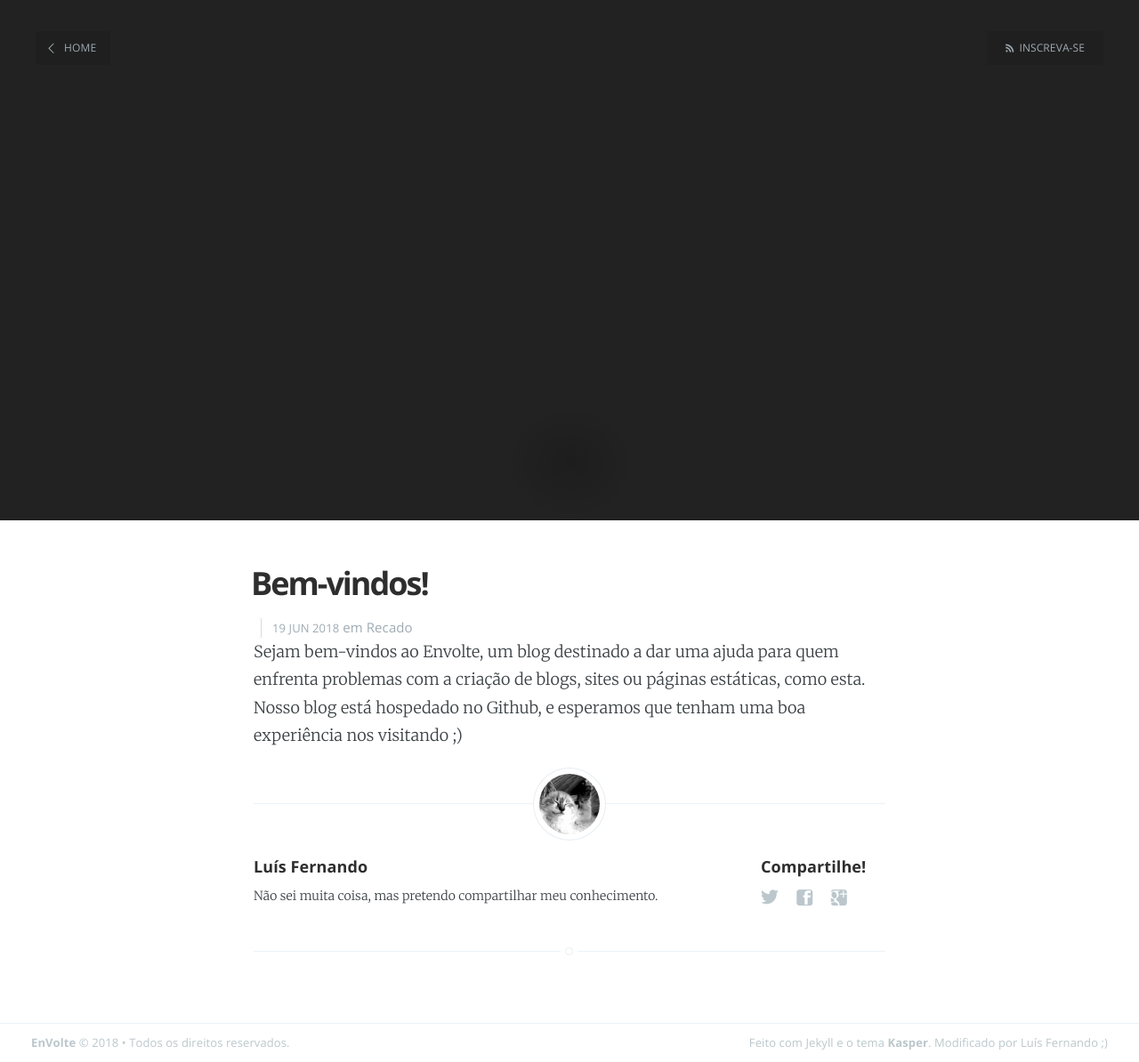
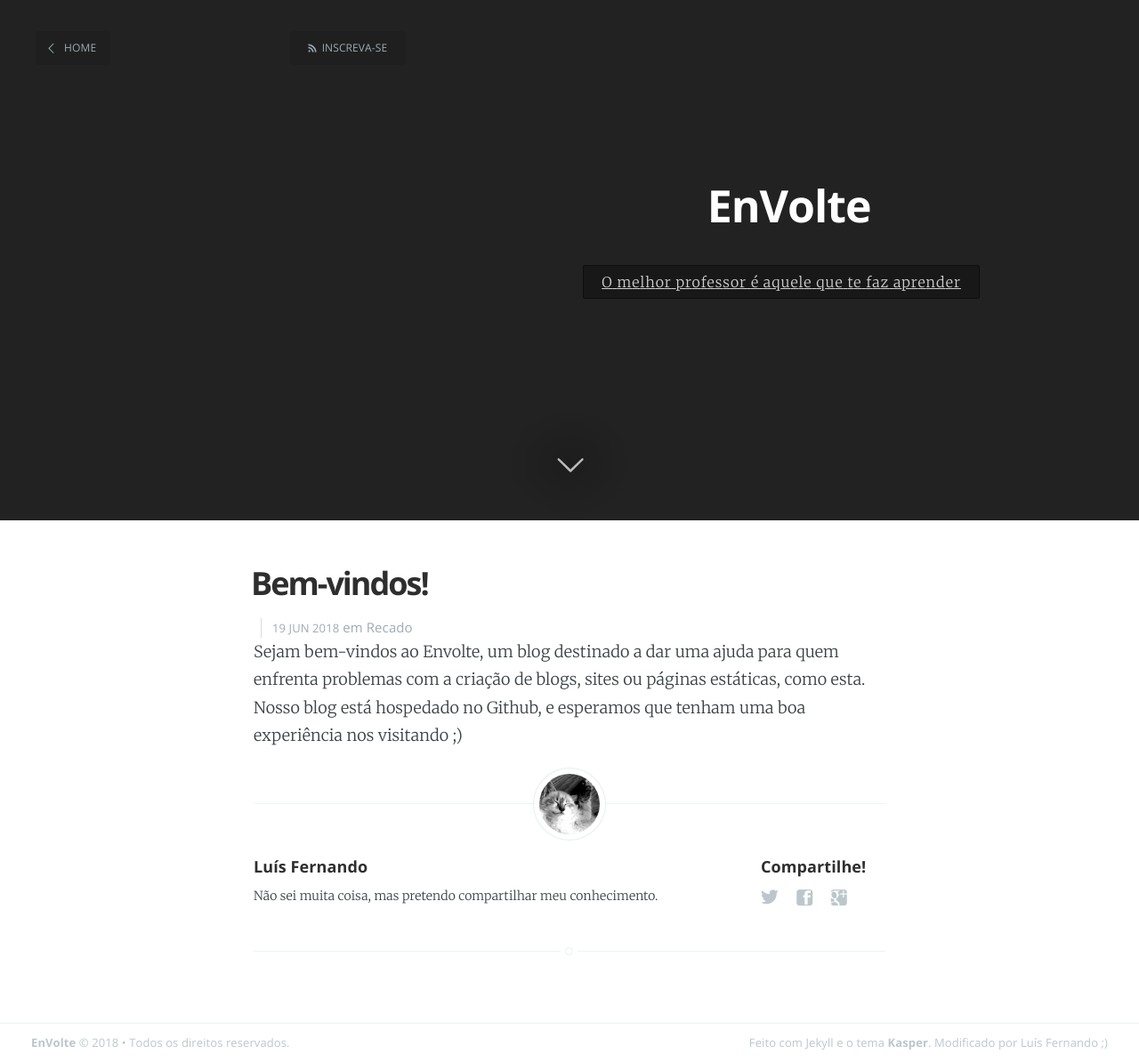
Before and after one commit to EnVolte/envolte.github.io, a Jekyll site: the page built from _posts/2018-06-19-bem-vindos.markdown, in a window 1280 px wide. Shown: the whole page at 89% size. Built offline with Jekyll 4.4.1, drawn with Linux system fonts in a browser that asks for light colours.

Commit message:
Update post.html

```diff
--- a/_layouts/post.html
+++ b/_layouts/post.html
@@ -1,8 +1,8 @@
 ---
 layout: default
+cover: assets/images/blogcapa4.png
 disqus: false
 archive: false
-cover: assets/images/blogcapa4.png
 post_class: post-template
 ---
 
@@ -11,6 +11,27 @@
         <a class="back-button icon-arrow-left" href="{{ site.baseurl }}">Home</a>
         <a class="subscribe-button icon-feed" href="{{ site.baseurl }}feed.xml">Inscreva-se</a>
     </nav>
+
+    <div class="vertical">
+
+    <div class="main-header-content inner">
+            <h1 class="page-title">{{ site.name }}</h1>
+            <h2 style="text-decoration: none;" class="page-description"><br>
+                <span style="border: 1px solid rgba(0,0,0,0.4); background: rgba(0,0,0,0.3); border-radius: 2px; font-size: 1.6rem; padding: 8px 20px; text-decoration: none; letter-spacing: 1px; font-weight: normal; overflow: hidden; margin-right: 20px;" id="titulo"></span><br>
+            </h2>
+
+            <h2 class="page-description"><br><br>
+                {% if page.about %}
+                <div>
+            <a style='z-index: 999; left: 0; position: absolute; overflow: hidden; font-family: Open Sans; font-size: 1.3rem;' href='{{ site.baseurl }}{{ page.about }}'>Sobre mim</a>
+                </div> {% endif %}
+            </h2>
+
+        </div>
+
+        </div>
+    <a class="scroll-down icon-arrow-left" href="#content" data-offset="-45"><span class="hidden">Desça a página</span></a>
+
 </header>
 
 <main class="content" role="main">
```
